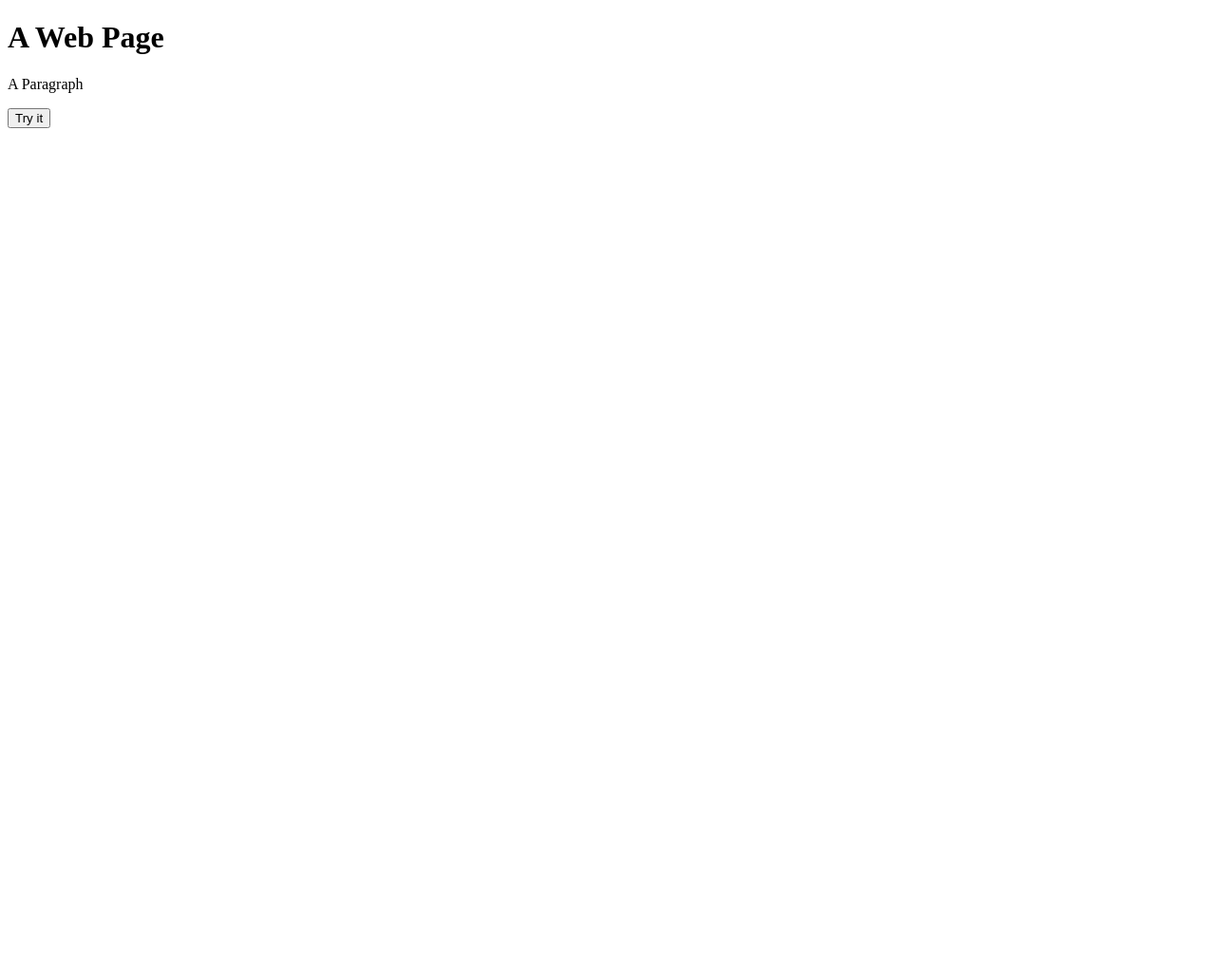
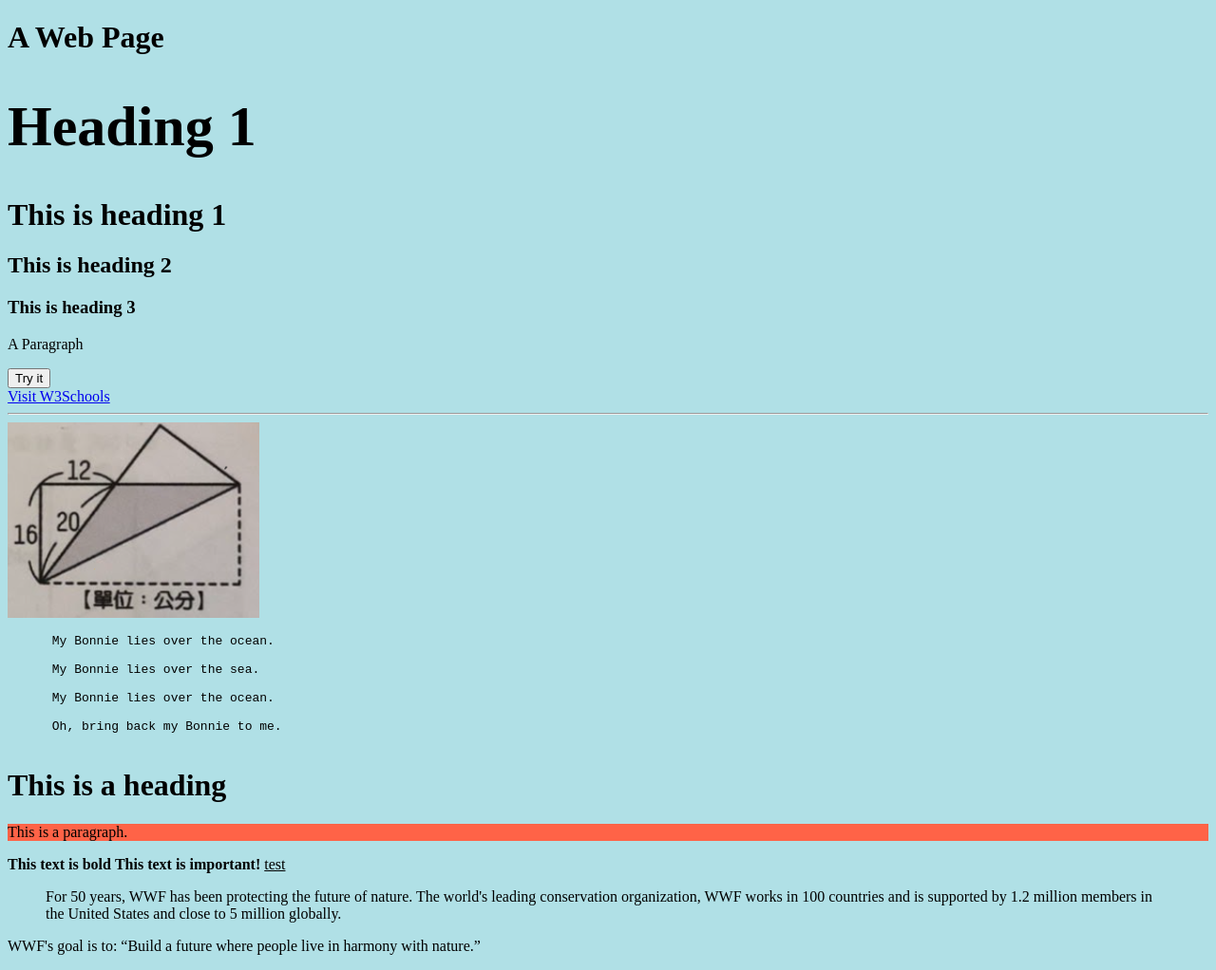
Before and after one commit to YenHsien-Li/YenHsien-Li.github.io, a plain HTML site: page index.html in a window 1280 px wide. Shown: the whole page at 95% size. Before the commit the page ends 800 px from the top, so only its background shows below. Drawn offline with Linux system fonts and the light colour scheme.

Commit message:
learnning

```diff
--- a/index.html
+++ b/index.html
@@ -1,17 +1,52 @@
 <!DOCTYPE html>
 <html>
   <head>
+    <title>Martin's page</title>
     <script>
     function myFunction() {
       document.getElementById("demo").innerHTML = "Paragraph changed.";
     }
     </script>
   </head>
-<body>
+
+  <body style="background-color:powderblue;">
 
     <h1>A Web Page</h1>
+    <h1 style="font-size:60px;">Heading 1</h1>
+    <h1>This is heading 1</h1>
+    <h2>This is heading 2</h2>
+    <h3>This is heading 3</h3>
     <p id="demo">A Paragraph</p>
     <button type="button" onclick="myFunction()">Try it</button>
+    <br>
+    <a href="https://www.w3schools.com">Visit W3Schools</a>
+    <br>
+    <hr>
+    <!-- Write your comments here -->
+    <img src="test.png" alt="test image">
+    <pre>
+      My Bonnie lies over the ocean.
 
+      My Bonnie lies over the sea.
+
+      My Bonnie lies over the ocean.
+
+      Oh, bring back my Bonnie to me.
+    </pre>
+    <h1 style="background-color:powderblue;">This is a heading</h1>
+    <p style="background-color:tomato;">This is a paragraph.</p>
+    <b>This text is bold</b>
+    <strong>This text is important!</strong>
+    <ins> test </ins>
+
+    <blockquote cite="http://www.worldwildlife.org/who/index.html">
+      For 50 years, WWF has been protecting the future of nature.
+      The world's leading conservation organization,
+      WWF works in 100 countries and is supported by
+      1.2 million members in the United States and
+      close to 5 million globally.
+      </blockquote>
+
+      <p>WWF's goal is to: <q>Build a future where people live in harmony with nature.</q></p>
   </body>
 </html>
```
Also changed, not shown: test.png (added). Lines whose indentation alone changed are shown as unchanged.
